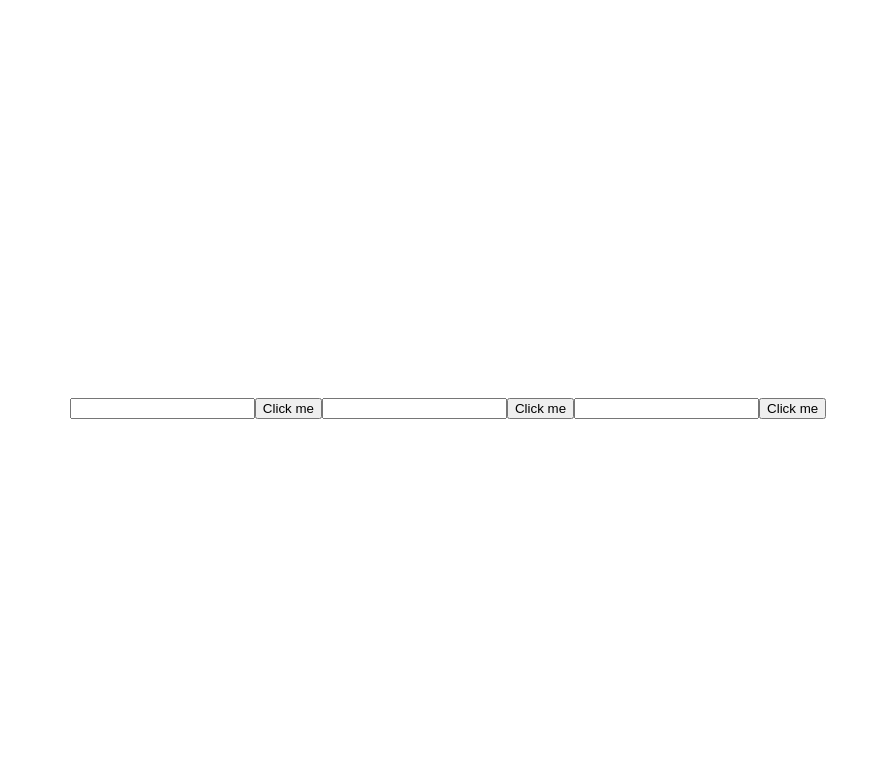
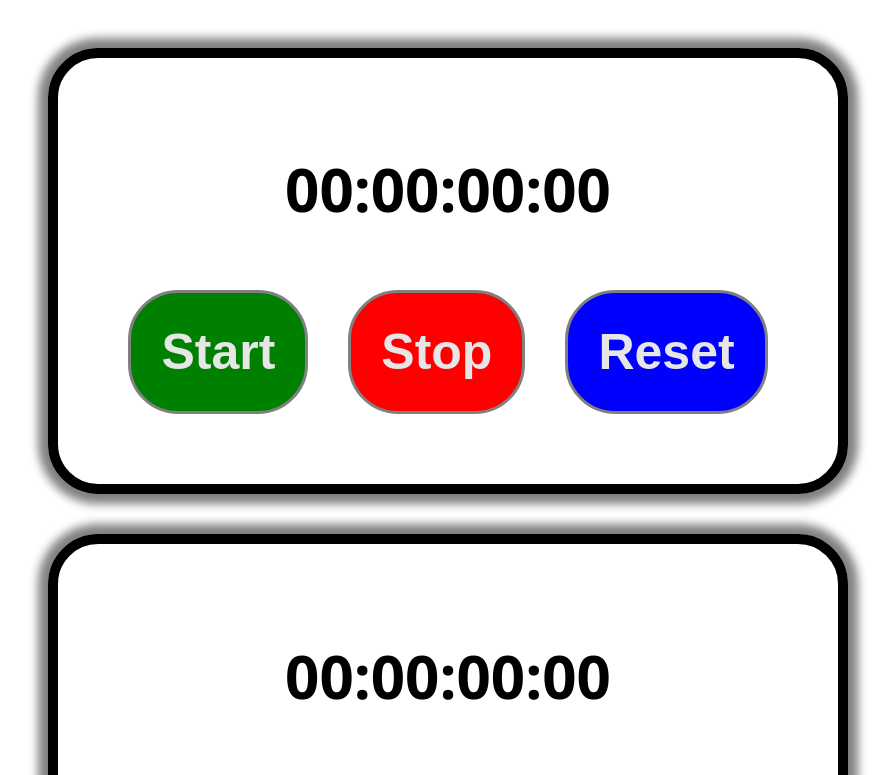
Before and after one commit to Mrufaihi/React-JS-Begineer, a React (Vite) app in the folder my-react-app/: page / in a window 1280 px wide. Shown: the top 775 px of the page, without its empty margins (192-1087 px from the left). Built offline with nearby package versions, Linux system fonts and the light colour scheme.

Commit message:
Stop Watch Program

```diff
--- a/my-react-app/src/App.jsx
+++ b/my-react-app/src/App.jsx
@@ -1,9 +1,13 @@
-// Explain this function in simple terms:
 // imports
-import UseRef from './components/UseRef';
+import StopWatch from './components/StopWatch';
 
 function App() {
-  return <UseRef />;
+  return (
+    <>
+      <StopWatch />
+      <StopWatch />
+    </>
+  );
 }
 // propType;
 
--- /dev/null
+++ b/my-react-app/src/components/StopWatch.jsx
@@ -0,0 +1,70 @@
+// Explain this component in simple terms:
+
+import { useEffect } from 'react';
+import { useRef } from 'react';
+import { useState } from 'react';
+
+function StopWatch() {
+  const [isRunning, setIsRunning] = useState(false);
+  const [duration, setDuration] = useState(0);
+  const startTime = useRef(0);
+  let intervalIdRef = useRef(null);
+
+  //use Effect to update interval
+  useEffect(() => {
+    // enter if only isRunning is true
+    if (isRunning === true) {
+      intervalIdRef.current = setInterval(() => {
+        setDuration(Date.now() - startTime.current); //(get current date in ms) - (from startTime (when we clicked start))
+      }, 1); //every 10ms duration will be updated (duration is what we display)
+    }
+
+    return () => clearInterval(intervalIdRef.current); //   after we clean interval
+  }, [isRunning]); // trigger when mounting & when isRunning change value
+
+  //functions
+  function start() {
+    setIsRunning(true);
+    startTime.current = Date.now() - duration; //this sets current start time in ms (in 'Epic') | -duration is for clicking start again, we dont lose progress(reset).
+  }
+  function stop() {
+    setIsRunning(false);
+  }
+  function reset() {
+    setDuration(0);
+    setIsRunning(false);
+  }
+  // eg..  hours= .getHours
+  function formatTime() {
+    let hours = Math.floor(duration / (1000 * 60 * 60)); //100 ms /1000 => S, /60 => M, /60 H .
+    let minutes = Math.floor((duration / (1000 * 60)) % 60); //as soon as mins hit 60, then remainder it to 0
+    let seconds = Math.floor((duration / 1000) % 60);
+    let milliSeconds = Math.floor(duration % 1000); // we need %10 to reach 2 digits only (remove if not needed)
+
+    // we adding padding for double digits 00:00:00
+    hours = hours.toString().padStart(2, '0');
+    minutes = minutes.toString().padStart(2, '0');
+    seconds = seconds.toString().padStart(2, '0');
+    milliSeconds = milliSeconds.toString().padStart(2, '0');
+
+    return `${hours}:${minutes}:${seconds}:${milliSeconds}`;
+  }
+
+  return (
+    <div className="stop-watch">
+      <h1 className="time-display">{formatTime()}</h1>
+      <div>
+        <button className="btn btn-start" onClick={start}>
+          Start
+        </button>
+        <button className="btn btn-stop" onClick={stop}>
+          Stop
+        </button>
+        <button className="btn btn-reset" onClick={reset}>
+          Reset
+        </button>
+      </div>
+    </div>
+  );
+}
+export default StopWatch;
--- a/my-react-app/src/index.css
+++ b/my-react-app/src/index.css
@@ -10,14 +10,47 @@ body {
   justify-content: center;
   align-items: center;
 }
-.box {
-  border: 5px solid black;
-  padding: 2rem;
+
+.stop-watch {
+  display: flex;
+  flex-direction: column;
+  align-items: center;
+  border: 10px solid black;
+  padding: 5rem;
+  border-radius: 50px;
+  box-shadow: 0 0 10px 10px gray;
+  margin: 4rem;
+}
+.time-display {
+  font-size: 6rem;
+}
+.btn {
+  font-size: 5rem;
+  padding: 3rem;
+  margin: 2rem;
+  border: 3px solid gray;
+  font-weight: bold;
+  border-radius: 50px;
+  transition: background-color 0.5s;
+  cursor: pointer;
+  color: hsl(0, 0%, 90%);
 }
 
-/* ignore this */
-.clock-background {
-  background-color: rgb(37, 37, 37);
-  border-radius: 50px;
-  padding: 2rem;
+.btn-start {
+  background-color: green;
 }
+.btn-start:hover {
+  background-color: hsl(120, 100%, 20%);
+}
+.btn-stop {
+  background-color: red;
+}
+.btn-stop:hover {
+  background-color: hsl(0, 100%, 30%);
+}
+.btn-reset {
+  background-color: blue;
+}
+.btn-reset:hover {
+  background-color: hsl(240, 100%, 30%);
+}
--- a/my-react-app/src/main.jsx
+++ b/my-react-app/src/main.jsx
@@ -4,7 +4,7 @@ import App from './App.jsx';
 import './index.css';
 
 ReactDOM.createRoot(document.getElementById('root')).render(
-  // <React.StrictMode>| one sec will revert
-  <App />
-  /* </React.StrictMode>, */
+  <React.StrictMode>
+    <App />
+  </React.StrictMode>
 );
```
